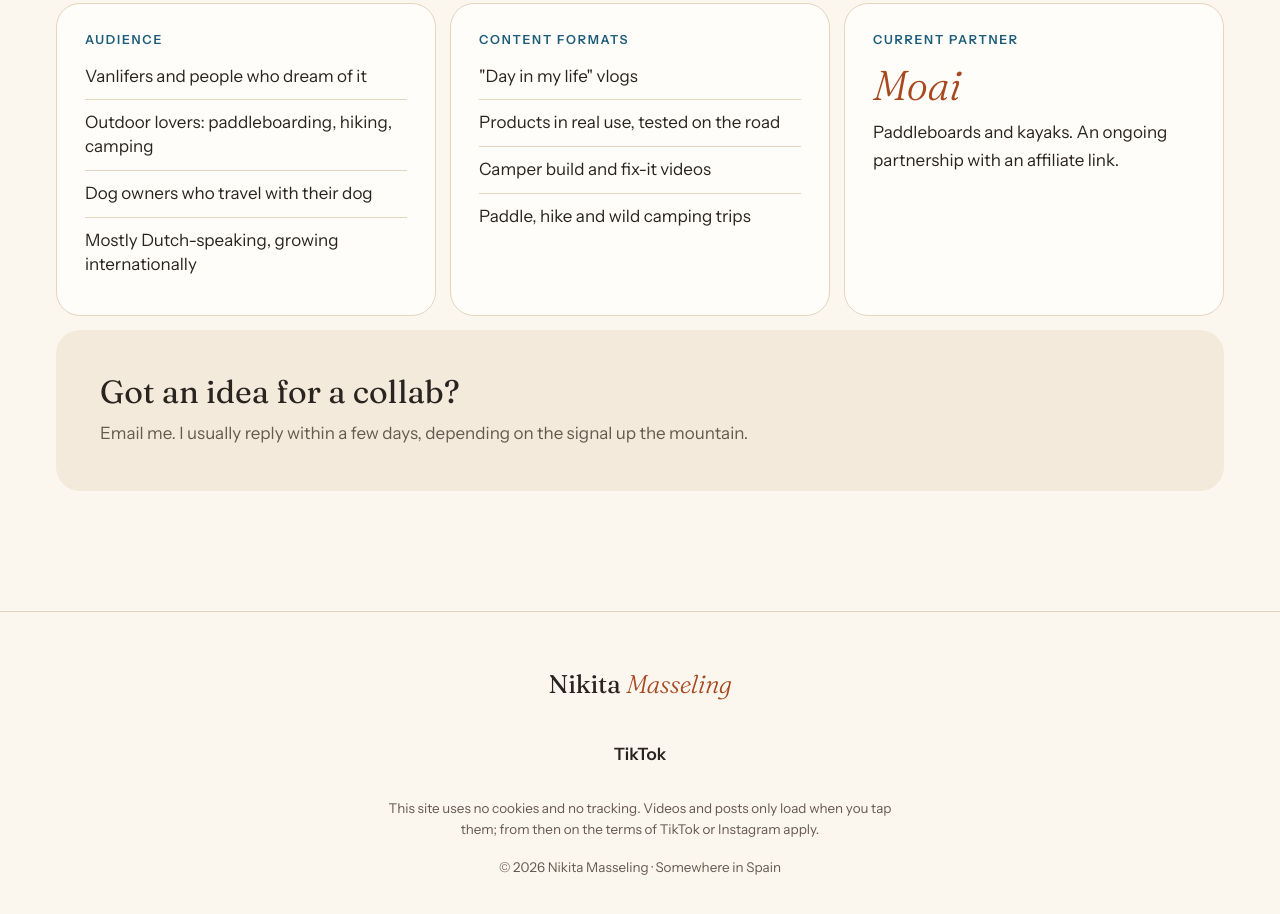
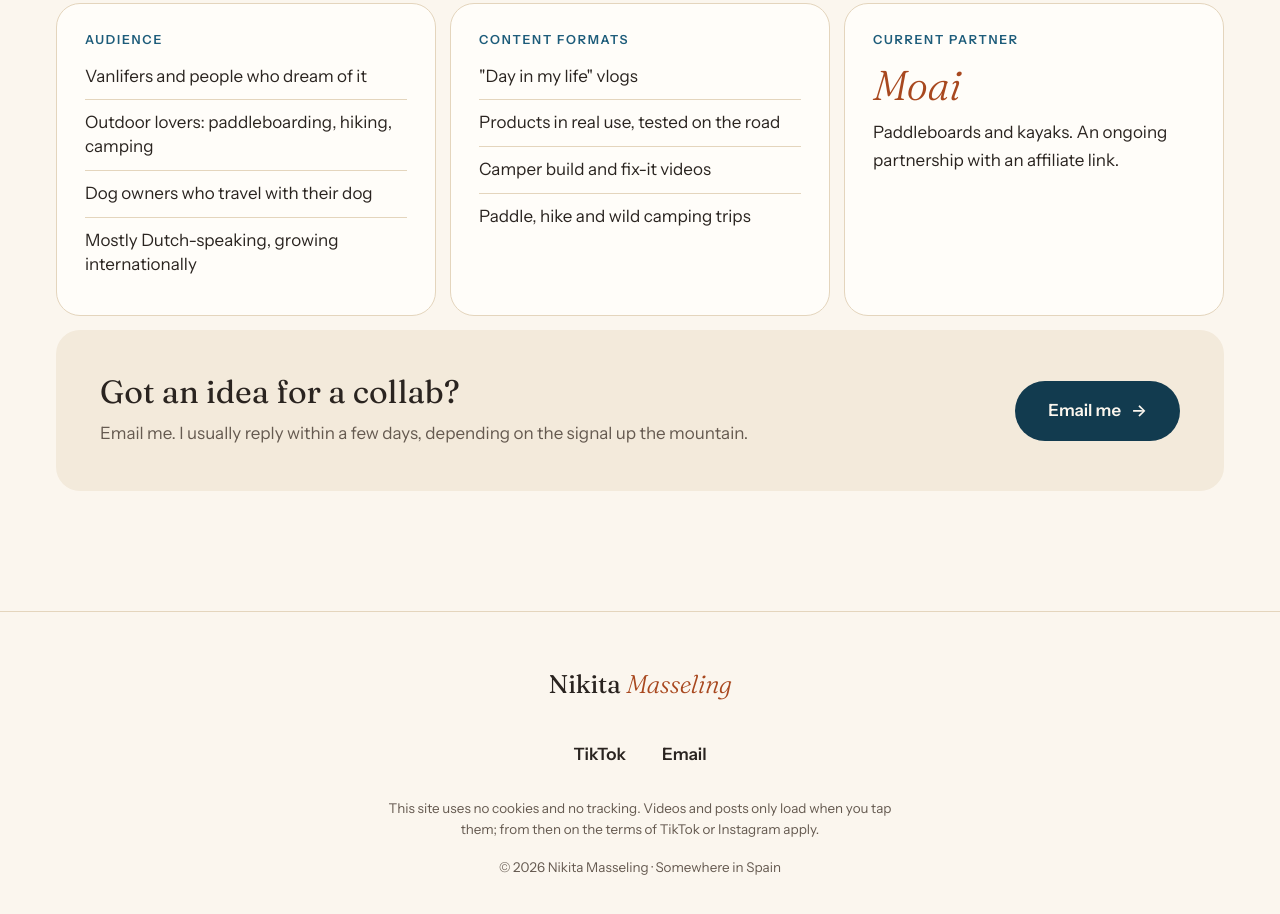
Before and after one commit to mielien-jewelry/nikitamasseling, a plain HTML site: page index.html in a window 1280 px wide. Shown: the part 5196-6110 px from the top of the page. Drawn offline with Linux system fonts and the light colour scheme.

Commit message:
E-mailadres ingevuld

```diff
--- a/config.js
+++ b/config.js
@@ -4,7 +4,7 @@
    ============================================================ */
 window.SITE = {
   /* --- 1. PLACEHOLDERS: vul deze in ------------------------- */
-  email: "EMAIL",                      // bijv. "hallo@nikitamasseling.com"
+  email: "nikitamasseling@gmail.com",                     // bijv. "hallo@nikitamasseling.com"
   kofiUrl: "KOFI_URL",                 // bijv. "https://ko-fi.com/nikitamasseling"
   instagramHandle: "JOUW_IG_NAAM",     // zonder @, bijv. "nikitamasseling"
 
--- a/index.html
+++ b/index.html
@@ -251,7 +251,7 @@
       <p lang="nl">Mail me. Ik reageer meestal binnen een paar dagen, afhankelijk van het bereik op de berg.</p>
       <p lang="en">Email me. I usually reply within a few days, depending on the signal up the mountain.</p>
     </div>
-    <a class="btn btn--primary btn--lg" data-link="email" href="mailto:EMAIL"><span lang="nl">Mail mij</span><span lang="en">Email me</span> <span aria-hidden="true">→</span></a>
+    <a class="btn btn--primary btn--lg" data-link="email" href="mailto:nikitamasseling@gmail.com"><span lang="nl">Mail mij</span><span lang="en">Email me</span> <span aria-hidden="true">→</span></a>
   </div>
 </section>
 
@@ -274,7 +274,7 @@
   <p class="foot__links">
     <a data-link="tiktok" href="https://www.tiktok.com/@nikitamasseling" target="_blank" rel="noopener">TikTok</a>
     <a data-link="instagram" href="https://www.instagram.com/" target="_blank" rel="noopener">Instagram</a>
-    <a data-link="email" href="mailto:EMAIL"><span lang="nl">Mail</span><span lang="en">Email</span></a>
+    <a data-link="email" href="mailto:nikitamasseling@gmail.com"><span lang="nl">Mail</span><span lang="en">Email</span></a>
   </p>
   <p class="fine" lang="nl">Deze site gebruikt geen cookies en geen tracking. Video's en posts laden pas als je erop tikt; vanaf dat moment gelden de voorwaarden van TikTok of Instagram.</p>
   <p class="fine" lang="en">This site uses no cookies and no tracking. Videos and posts only load when you tap them; from then on the terms of TikTok or Instagram apply.</p>
```
